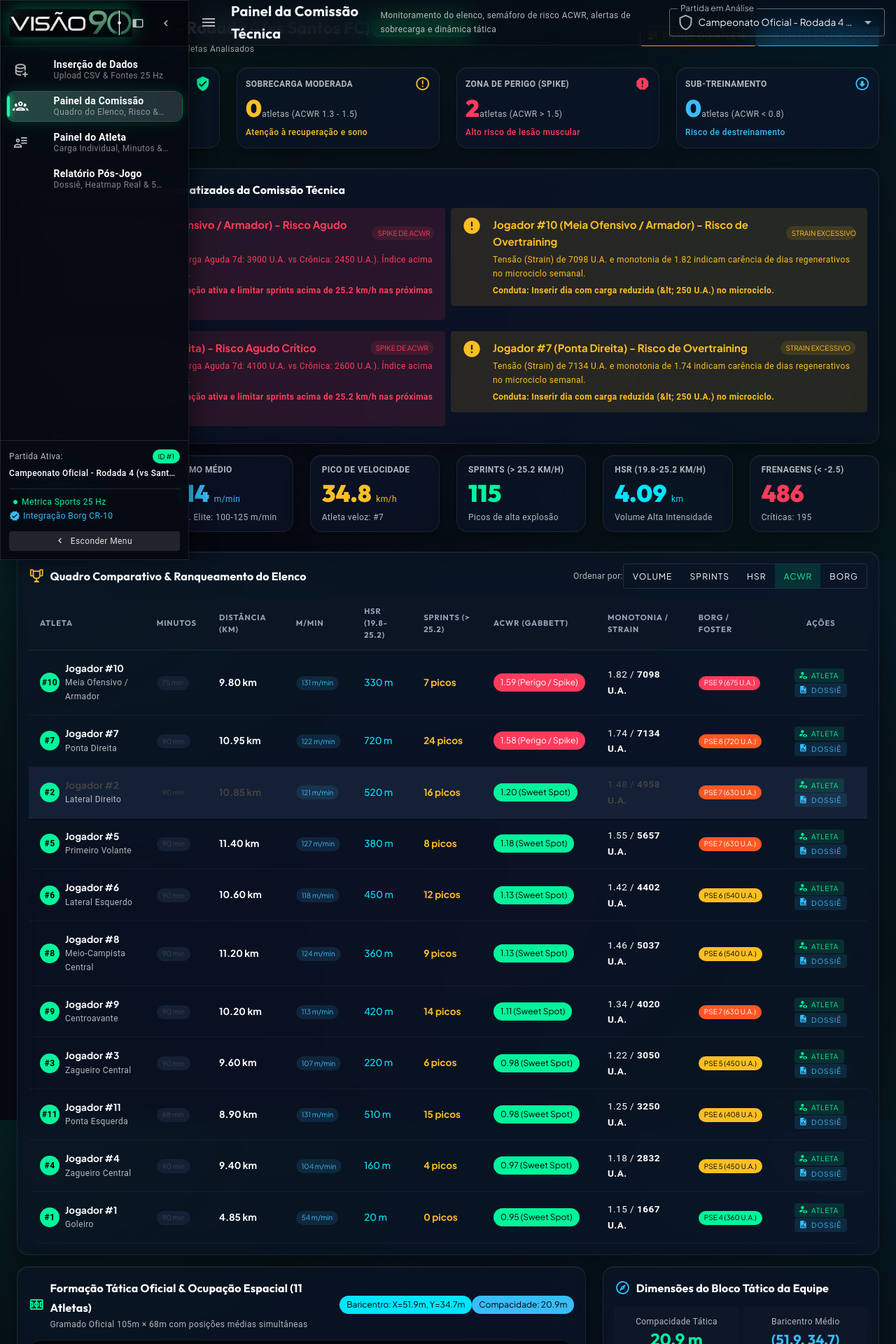
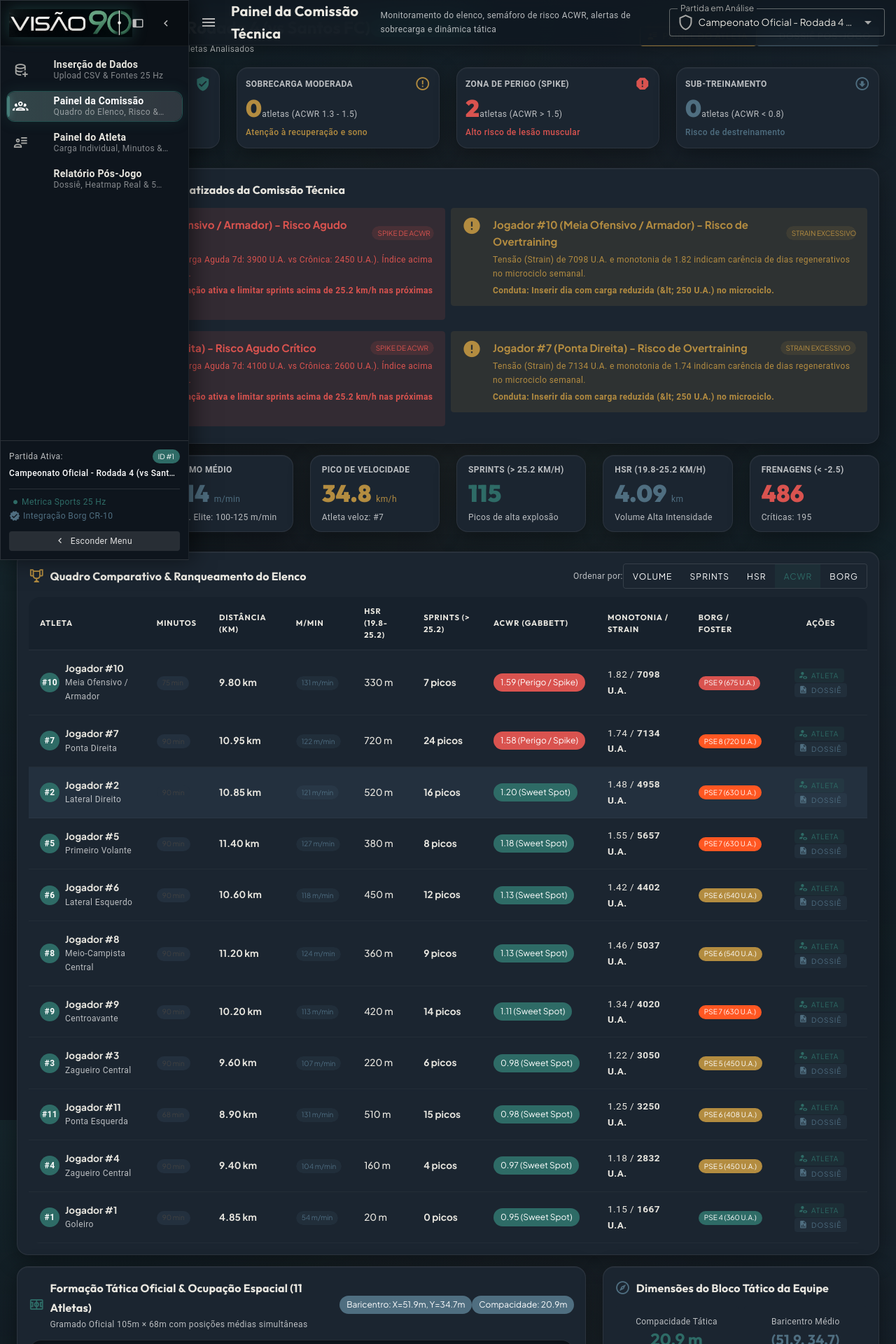
Before and after one commit to Durigueto/tcc-frontend, a Vue app: page / in a window 1280 px wide. Shown: the top 1920 px of the page at 70% size. Built offline with nearby package versions, Linux system fonts and the light colour scheme.

Commit message:
style(palette): aplicar paleta oficial (Navy #101820, Slate #1B2530, Teal #2E6B66, Slate Blue #4F6E80, Gold #B38C40, Ivory #E8E6DF)

```diff
--- a/src/App.vue
+++ b/src/App.vue
@@ -3033,15 +3033,15 @@ function calcularAlturaBarraTemporal(mMin, maxMmin) {
 function obterGradienteBarraTemporal(classificacao) {
   switch (classificacao) {
     case 'pico':
-      return 'linear-gradient(180deg, #38bdf8 0%, #0284c7 100%)';
+      return 'linear-gradient(180deg, #B38C40 0%, #8C6B2B 100%)'; // Dourado queimado
     case 'estavel':
-      return 'linear-gradient(180deg, #10b981 0%, #059669 100%)';
+      return 'linear-gradient(180deg, #2E6B66 0%, #1E4945 100%)'; // Verde petróleo
     case 'queda-moderada':
-      return 'linear-gradient(180deg, #f59e0b 0%, #d97706 100%)';
+      return 'linear-gradient(180deg, #4F6E80 0%, #364C59 100%)'; // Azul ardósia
     case 'queda-severa':
-      return 'linear-gradient(180deg, #ef4444 0%, #dc2626 100%)';
+      return 'linear-gradient(180deg, #D9534F 0%, #B53F3B 100%)';
     default:
-      return 'linear-gradient(180deg, #64748b 0%, #475569 100%)';
+      return 'linear-gradient(180deg, #4F6E80 0%, #364C59 100%)';
   }
 }
 
@@ -3183,8 +3183,8 @@ function desenharHeatmapReal() {
 
   // Gramado com listras alternadas verdes elegantes
   const gradientGrass = ctx.createLinearGradient(0, 0, 0, h)
-  gradientGrass.addColorStop(0, '#092314')
-  gradientGrass.addColorStop(1, '#05180d')
+  gradientGrass.addColorStop(0, '#0f2220')
+  gradientGrass.addColorStop(1, '#091514')
   ctx.fillStyle = gradientGrass
   ctx.fillRect(0, 0, w, h)
 
@@ -3236,7 +3236,7 @@ function desenharHeatmapReal() {
 
   // 3. Demarcações oficiais brancas do campo
   ctx.save()
-  ctx.strokeStyle = 'rgba(255, 255, 255, 0.75)'
+  ctx.strokeStyle = 'rgba(232, 230, 223, 0.75)'
   ctx.lineWidth = 2
 
   // Linhas limítrofes
@@ -3496,18 +3496,20 @@ function carregarPartidasPadrao() {
 
 <style scoped>
 /* ========================================================================= */
-/* VISÃO 90 - MODERN SPORTS TECH DESIGN SYSTEM (HUDL / CATAPULT PRO STYLE)   */
+/* PALETA OFICIAL VISÃO 90:                                                  */
+/* Navy profundo: #101820 | Slate: #1B2530 | Verde petróleo/teal: #2E6B66     */
+/* Azul ardósia: #4F6E80  | Dourado queimado: #B38C40 | Marfim: #E8E6DF     */
 /* ========================================================================= */
 
 .app-background {
-  background-color: #060911 !important;
+  background-color: #101820 !important; /* Navy profundo */
   background-image:
-    radial-gradient(at 0% 0%, rgba(0, 245, 155, 0.09) 0px, transparent 45%),
-    radial-gradient(at 95% 5%, rgba(0, 229, 255, 0.08) 0px, transparent 50%),
-    radial-gradient(at 50% 60%, rgba(139, 92, 246, 0.04) 0px, transparent 65%),
-    radial-gradient(at 100% 100%, rgba(0, 245, 155, 0.06) 0px, transparent 50%) !important;
+    radial-gradient(at 0% 0%, rgba(46, 107, 102, 0.14) 0px, transparent 48%),
+    radial-gradient(at 100% 10%, rgba(79, 110, 128, 0.13) 0px, transparent 50%),
+    radial-gradient(at 50% 65%, rgba(179, 140, 64, 0.08) 0px, transparent 65%),
+    radial-gradient(at 100% 100%, rgba(46, 107, 102, 0.10) 0px, transparent 50%) !important;
   background-attachment: fixed !important;
-  color: #f1f5f9;
+  color: #E8E6DF !important; /* Marfim */
   min-height: 100vh;
   font-family: var(--font-sans);
 }
@@ -3519,40 +3521,40 @@ function carregarPartidasPadrao() {
 }
 
 /* ------------------------------------------------------------------------- */
-/* TOP APP BAR & HEADER TRANSLÚCIDO                                          */
+/* TOP APP BAR TRANSLÚCIDA COM TONS NAVY & MARFIM                            */
 /* ------------------------------------------------------------------------- */
 .topbar-custom {
-  background: rgba(7, 11, 20, 0.75) !important;
+  background: rgba(16, 24, 32, 0.88) !important; /* Navy profundo com blur */
   backdrop-filter: blur(20px) saturate(180%) !important;
   -webkit-backdrop-filter: blur(20px) saturate(180%) !important;
-  border-bottom: 1px solid rgba(255, 255, 255, 0.07) !important;
-  box-shadow: 0 4px 20px rgba(0, 0, 0, 0.25) !important;
+  border-bottom: 1px solid rgba(232, 230, 223, 0.08) !important;
+  box-shadow: 0 4px 20px rgba(0, 0, 0, 0.35) !important;
 }
 
 /* ------------------------------------------------------------------------- */
-/* BARRA LATERAL (DRAWER) MODERNA COM INDICADOR NEON                         */
+/* BARRA LATERAL (DRAWER) NAVY & INDICADOR VERDE PETRÓLEO/TEAL               */
 /* ------------------------------------------------------------------------- */
 .sidebar-custom {
-  background: rgba(6, 10, 18, 0.94) !important;
+  background: #0E151D !important;
   backdrop-filter: blur(24px) saturate(180%) !important;
   -webkit-backdrop-filter: blur(24px) saturate(180%) !important;
-  border-right: 1px solid rgba(255, 255, 255, 0.07) !important;
-  box-shadow: 6px 0 30px rgba(0, 0, 0, 0.45) !important;
+  border-right: 1px solid rgba(232, 230, 223, 0.07) !important;
+  box-shadow: 6px 0 30px rgba(0, 0, 0, 0.5) !important;
 }
 
 .sidebar-logo-container {
   display: flex;
   align-items: center;
   justify-content: space-between;
-  background: rgba(0, 0, 0, 0.3) !important;
-  border-bottom: 1px solid rgba(255, 255, 255, 0.06) !important;
+  background: rgba(0, 0, 0, 0.35) !important;
+  border-bottom: 1px solid rgba(232, 230, 223, 0.06) !important;
 }
 
 .sidebar-logo-img {
   height: 40px;
   width: auto;
   object-fit: contain;
-  filter: drop-shadow(0 0 12px rgba(0, 245, 155, 0.35));
+  filter: drop-shadow(0 0 10px rgba(46, 107, 102, 0.45));
 }
 
 .nav-item-custom {
@@ -3561,18 +3563,19 @@ function carregarPartidasPadrao() {
   position: relative !important;
   overflow: hidden !important;
   border-radius: 12px !important;
+  color: #E8E6DF !important;
 }
 
 .nav-item-custom:hover {
-  background: rgba(255, 255, 255, 0.04) !important;
-  border-color: rgba(255, 255, 255, 0.08) !important;
+  background: rgba(232, 230, 223, 0.05) !important;
+  border-color: rgba(232, 230, 223, 0.09) !important;
   transform: translateX(3px);
 }
 
 .nav-item-custom.v-list-item--active {
-  background: linear-gradient(90deg, rgba(0, 245, 155, 0.16) 0%, rgba(0, 229, 255, 0.04) 100%) !important;
-  border-color: rgba(0, 245, 155, 0.35) !important;
-  box-shadow: 0 0 20px rgba(0, 245, 155, 0.15) !important;
+  background: linear-gradient(90deg, rgba(46, 107, 102, 0.28) 0%, rgba(79, 110, 128, 0.08) 100%) !important;
+  border-color: rgba(46, 107, 102, 0.6) !important;
+  box-shadow: 0 0 20px rgba(46, 107, 102, 0.2) !important;
   color: #ffffff !important;
 }
 
@@ -3583,40 +3586,42 @@ function carregarPartidasPadrao() {
   top: 6px;
   bottom: 6px;
   width: 3.5px;
-  background: #00f59b;
-  box-shadow: 0 0 10px #00f59b;
+  background: #2E6B66; /* Verde petróleo / teal */
+  box-shadow: 0 0 10px #2E6B66;
   border-radius: 0 3px 3px 0;
 }
 
 /* ------------------------------------------------------------------------- */
-/* GLASS CARDS & SUPERFÍCIES VIDRO REFINADAS                                 */
+/* CARDS E PAINÉIS EM SLATE (#1B2530)                                        */
 /* ------------------------------------------------------------------------- */
 .glass-card {
-  background: rgba(13, 21, 37, 0.65) !important;
-  backdrop-filter: blur(18px) saturate(180%) !important;
-  -webkit-backdrop-filter: blur(18px) saturate(180%) !important;
-  border: 1px solid rgba(255, 255, 255, 0.075) !important;
+  background: #1B2530 !important; /* Slate */
+  backdrop-filter: blur(16px) !important;
+  -webkit-backdrop-filter: blur(16px) !important;
+  border: 1px solid rgba(232, 230, 223, 0.08) !important;
   border-radius: 16px !important;
-  box-shadow: 0 8px 32px 0 rgba(0, 0, 0, 0.35), inset 0 1px 0 rgba(255, 255, 255, 0.06) !important;
+  box-shadow: 0 8px 30px 0 rgba(0, 0, 0, 0.38), inset 0 1px 0 rgba(232, 230, 223, 0.05) !important;
+  color: #E8E6DF !important; /* Marfim */
   transition: all 0.3s cubic-bezier(0.4, 0, 0.2, 1);
 }
 
 .glass-card:hover {
-  border-color: rgba(255, 255, 255, 0.12) !important;
-  box-shadow: 0 12px 38px 0 rgba(0, 0, 0, 0.45), inset 0 1px 0 rgba(255, 255, 255, 0.08) !important;
-}
-
-/* KPI Stat Cards com Hover e Brilho Esportivo */
+  border-color: rgba(79, 110, 128, 0.35) !important;
+  box-shadow: 0 12px 36px 0 rgba(0, 0, 0, 0.45), 0 0 15px rgba(46, 107, 102, 0.15) !important;
+}
+
+/* KPI Cards com Destaque Dourado e Verde Petróleo */
 .kpi-card {
   position: relative;
   overflow: hidden;
   transition: all 0.3s cubic-bezier(0.4, 0, 0.2, 1) !important;
+  background: #1B2530 !important;
 }
 
 .kpi-card:hover {
   transform: translateY(-3px) !important;
-  border-color: rgba(0, 245, 155, 0.35) !important;
-  box-shadow: 0 12px 32px rgba(0, 0, 0, 0.45), 0 0 20px rgba(0, 245, 155, 0.12) !important;
+  border-color: rgba(179, 140, 64, 0.4) !important; /* Dourado queimado */
+  box-shadow: 0 12px 32px rgba(0, 0, 0, 0.45), 0 0 16px rgba(179, 140, 64, 0.15) !important;
 }
 
 .kpi-number {
@@ -3624,25 +3629,26 @@ function carregarPartidasPadrao() {
   font-feature-settings: "tnum";
   font-variant-numeric: tabular-nums;
   letter-spacing: -0.03em;
+  color: #E8E6DF !important;
 }
 
 /* ------------------------------------------------------------------------- */
 /* CAMPO DE FUTEBOL E HEATMAP CANVAS 2D                                      */
 /* ------------------------------------------------------------------------- */
 .pitch-container {
-  background: rgba(3, 7, 14, 0.7);
+  background: rgba(16, 24, 32, 0.7);
   border-radius: 18px;
-  border: 1px solid rgba(255, 255, 255, 0.08);
+  border: 1px solid rgba(232, 230, 223, 0.08);
   display: flex;
   justify-content: center;
   box-shadow: inset 0 2px 20px rgba(0, 0, 0, 0.6);
 }
 
 .canvas-wrapper {
-  background: #030812 !important;
+  background: #0B1218 !important;
   border-radius: 16px !important;
-  border: 1px solid rgba(0, 245, 155, 0.22) !important;
-  box-shadow: 0 14px 44px rgba(0, 0, 0, 0.7), 0 0 28px rgba(0, 245, 155, 0.08) !important;
+  border: 1px solid rgba(46, 107, 102, 0.35) !important;
+  box-shadow: 0 14px 44px rgba(0, 0, 0, 0.7), 0 0 25px rgba(46, 107, 102, 0.12) !important;
   overflow: hidden;
 }
 
@@ -3658,8 +3664,8 @@ function carregarPartidasPadrao() {
   width: 90px;
   height: 10px;
   border-radius: 5px;
-  background: linear-gradient(to right, #0055ff, #00d4ff, #ffea00, #ff8800, #ff1100);
-  box-shadow: 0 0 8px rgba(255, 136, 0, 0.3);
+  background: linear-gradient(to right, #4F6E80, #2E6B66, #B38C40, #D9534F);
+  box-shadow: 0 0 8px rgba(179, 140, 64, 0.3);
 }
 
 /* ------------------------------------------------------------------------- */
@@ -3671,52 +3677,54 @@ function carregarPartidasPadrao() {
   width: 100%;
   border-radius: 8px;
   overflow: hidden;
-  background-color: rgba(255, 255, 255, 0.06);
+  background-color: rgba(232, 230, 223, 0.06);
   box-shadow: inset 0 2px 5px rgba(0, 0, 0, 0.4);
 }
 
-.seg-walk { background: linear-gradient(90deg, #38bdf8, #0ea5e9); transition: width 0.4s ease; }
-.seg-jog { background: linear-gradient(90deg, #06b6d4, #0891b2); transition: width 0.4s ease; }
-.seg-run { background: linear-gradient(90deg, #fbbf24, #f59e0b); transition: width 0.4s ease; }
-.seg-hsr { background: linear-gradient(90deg, #00f59b, #059669); transition: width 0.4s ease; box-shadow: 0 0 8px rgba(0, 245, 155, 0.4); }
-.seg-sprint { background: linear-gradient(90deg, #ff3b5c, #e11d48); transition: width 0.4s ease; box-shadow: 0 0 10px rgba(255, 59, 92, 0.5); }
+.seg-walk { background: linear-gradient(90deg, #4F6E80, #3B5361); transition: width 0.4s ease; }
+.seg-jog { background: linear-gradient(90deg, #5B7F94, #446274); transition: width 0.4s ease; }
+.seg-run { background: linear-gradient(90deg, #2E6B66, #214C49); transition: width 0.4s ease; }
+.seg-hsr { background: linear-gradient(90deg, #B38C40, #8A6B2E); transition: width 0.4s ease; box-shadow: 0 0 8px rgba(179, 140, 64, 0.4); }
+.seg-sprint { background: linear-gradient(90deg, #D9534F, #B53F3B); transition: width 0.4s ease; box-shadow: 0 0 10px rgba(217, 83, 79, 0.5); }
 
 /* ------------------------------------------------------------------------- */
-/* TABELAS MODERNAS DO PLANTEL                                               */
+/* TABELAS MODERNAS DO PLANTEL COM CORES SLATE / MARFIM                      */
 /* ------------------------------------------------------------------------- */
 .table-custom {
   background: transparent !important;
+  color: #E8E6DF !important;
 }
 
 .table-custom th {
-  color: #94a3b8 !important;
+  color: #E8E6DF !important;
   font-family: var(--font-display) !important;
   text-transform: uppercase !important;
   font-size: 0.70rem !important;
   font-weight: 700 !important;
   letter-spacing: 0.08em !important;
-  background-color: rgba(14, 22, 38, 0.55) !important;
-  border-bottom: 1px solid rgba(255, 255, 255, 0.08) !important;
+  background-color: #17212C !important;
+  border-bottom: 1px solid rgba(232, 230, 223, 0.08) !important;
   padding: 12px 16px !important;
 }
 
 .table-custom td {
-  border-bottom: 1px solid rgba(255, 255, 255, 0.04) !important;
+  border-bottom: 1px solid rgba(232, 230, 223, 0.04) !important;
   padding: 12px 16px !important;
   font-size: 0.85rem !important;
   transition: background 0.15s ease;
+  color: #E8E6DF !important;
 }
 
 .table-custom tr:hover td {
-  background: rgba(255, 255, 255, 0.035) !important;
+  background: rgba(46, 107, 102, 0.08) !important;
 }
 
 /* ------------------------------------------------------------------------- */
 /* GRÁFICO TEMPORAL DE INTENSIDADE POR BLOCOS DE 15'                          */
 /* ------------------------------------------------------------------------- */
 .temporal-chart-container {
-  background: rgba(10, 16, 30, 0.7) !important;
-  border: 1px solid rgba(255, 255, 255, 0.075) !important;
+  background: #141D26 !important;
+  border: 1px solid rgba(232, 230, 223, 0.075) !important;
   border-radius: 14px !important;
   box-shadow: inset 0 2px 12px rgba(0, 0, 0, 0.4) !important;
 }
@@ -3725,7 +3733,7 @@ function carregarPartidasPadrao() {
   height: 205px;
   position: relative;
   padding-top: 32px;
-  border-bottom: 1px solid rgba(255, 255, 255, 0.08);
+  border-bottom: 1px solid rgba(232, 230, 223, 0.08);
 }
 
 .temporal-bar-column {
@@ -3740,7 +3748,7 @@ function carregarPartidasPadrao() {
 .temporal-bar-column:hover {
   filter: brightness(1.25);
   transform: translateY(-3px);
-  box-shadow: 0 8px 22px rgba(0, 245, 155, 0.35);
+  box-shadow: 0 8px 22px rgba(179, 140, 64, 0.35);
 }
 
 .average-reference-line {
@@ -3748,7 +3756,7 @@ function carregarPartidasPadrao() {
   left: 0;
   right: 0;
   height: 2px;
-  border-top: 2px dashed rgba(0, 229, 255, 0.55);
+  border-top: 2px dashed rgba(79, 110, 128, 0.7); /* Azul ardósia */
   z-index: 1;
   pointer-events: none;
 }
@@ -3759,11 +3767,11 @@ function carregarPartidasPadrao() {
   top: -20px;
   font-size: 10px;
   font-weight: 700;
-  color: #00e5ff;
-  background: rgba(7, 11, 22, 0.92);
+  color: #B38C40; /* Dourado queimado */
+  background: rgba(16, 24, 32, 0.95); /* Navy profundo */
   padding: 2px 8px;
   border-radius: 5px;
-  border: 1px solid rgba(0, 229, 255, 0.35);
+  border: 1px solid rgba(179, 140, 64, 0.4);
   box-shadow: 0 2px 8px rgba(0, 0, 0, 0.5);
 }
 
@@ -3773,13 +3781,13 @@ function carregarPartidasPadrao() {
 
 @keyframes pulse-danger {
   0% {
-    box-shadow: 0 0 0 0 rgba(255, 59, 92, 0.7);
+    box-shadow: 0 0 0 0 rgba(217, 83, 79, 0.7);
   }
   70% {
-    box-shadow: 0 0 0 10px rgba(255, 59, 92, 0);
+    box-shadow: 0 0 0 10px rgba(217, 83, 79, 0);
   }
   100% {
-    box-shadow: 0 0 0 0 rgba(255, 59, 92, 0);
+    box-shadow: 0 0 0 0 rgba(217, 83, 79, 0);
   }
 }
 
@@ -3804,6 +3812,7 @@ function carregarPartidasPadrao() {
 .select-partida-top :deep(.v-field__input) {
   font-size: 0.85rem;
   font-weight: 600;
+  color: #E8E6DF;
 }
 
 /* Regras para Impressão do Dossiê */
--- a/src/assets/main.css
+++ b/src/assets/main.css
@@ -5,17 +5,23 @@
   --font-display: 'Outfit', -apple-system, BlinkMacSystemFont, sans-serif;
   --font-mono: 'JetBrains Mono', monospace;
 
-  --color-primary: #00f59b;
-  --color-primary-glow: rgba(0, 245, 155, 0.25);
-  --color-secondary: #00e5ff;
-  --color-secondary-glow: rgba(0, 229, 255, 0.25);
-  --color-warning: #fbbf24;
-  --color-error: #ff3b5c;
+  /* Paleta Oficial Requisitada */
+  --color-navy: #101820;          /* Navy profundo — fundo principal */
+  --color-slate: #1B2530;         /* Slate — cards e painéis */
+  --color-teal: #2E6B66;          /* Verde petróleo/teal — botões e elementos principais */
+  --color-slate-blue: #4F6E80;    /* Azul ardósia — gráficos e informações secundárias */
+  --color-gold: #B38C40;          /* Dourado queimado — destaques importantes */
+  --color-ivory: #E8E6DF;         /* Marfim — textos */
 
-  --bg-space: #070b14;
-  --glass-bg: rgba(14, 22, 38, 0.72);
-  --glass-border: rgba(255, 255, 255, 0.08);
-  --glass-highlight: rgba(255, 255, 255, 0.04);
+  --color-primary: var(--color-teal);
+  --color-secondary: var(--color-slate-blue);
+  --color-accent: var(--color-gold);
+  --color-text: var(--color-ivory);
+  --color-bg: var(--color-navy);
+  --color-card: var(--color-slate);
+
+  --color-primary-glow: rgba(46, 107, 102, 0.35);
+  --color-gold-glow: rgba(179, 140, 64, 0.35);
 }
 
 html, body {
@@ -23,8 +29,8 @@ html, body {
   padding: 0;
   width: 100%;
   min-height: 100%;
-  background-color: var(--bg-space);
-  color: #f1f5f9;
+  background-color: var(--color-navy);
+  color: var(--color-ivory);
   font-family: var(--font-sans);
   -webkit-font-smoothing: antialiased;
   -moz-osx-font-smoothing: grayscale;
@@ -37,6 +43,8 @@ html, body {
   margin: 0;
   padding: 0;
   font-family: var(--font-sans);
+  background-color: var(--color-navy);
+  color: var(--color-ivory);
 }
 
 /* Tipografia Especializada */
--- a/src/main.js
+++ b/src/main.js
@@ -17,16 +17,16 @@ const vuetify = createVuetify({
     themes: {
       dark: {
         colors: {
-          primary: '#00f59b', // Verde Neon Gramado
-          secondary: '#00e5ff', // Ciano Elétrico
-          accent: '#8b5cf6', // Roxo Moderno
-          background: '#070b14', // Preto Espaço Obsidiana
-          surface: '#0e1728', // Superfície Vidro Elevada
-          'surface-variant': '#142036', // Card Interno
-          info: '#38bdf8', // Azul Celeste
-          success: '#00f59b', // Sucesso / Verde
-          warning: '#fbbf24', // Âmbar Atenção
-          error: '#ff3b5c', // Vermelho Perigo
+          primary: '#2E6B66', // Verde petróleo / teal
+          secondary: '#4F6E80', // Azul ardósia
+          accent: '#B38C40', // Dourado queimado
+          background: '#101820', // Navy profundo
+          surface: '#1B2530', // Slate
+          'surface-variant': '#23303E', // Slate elevado
+          info: '#4F6E80', // Azul ardósia
+          success: '#2E6B66', // Verde petróleo
+          warning: '#B38C40', // Dourado queimado
+          error: '#D9534F', // Alerta / perigo
         },
       },
     },
```
